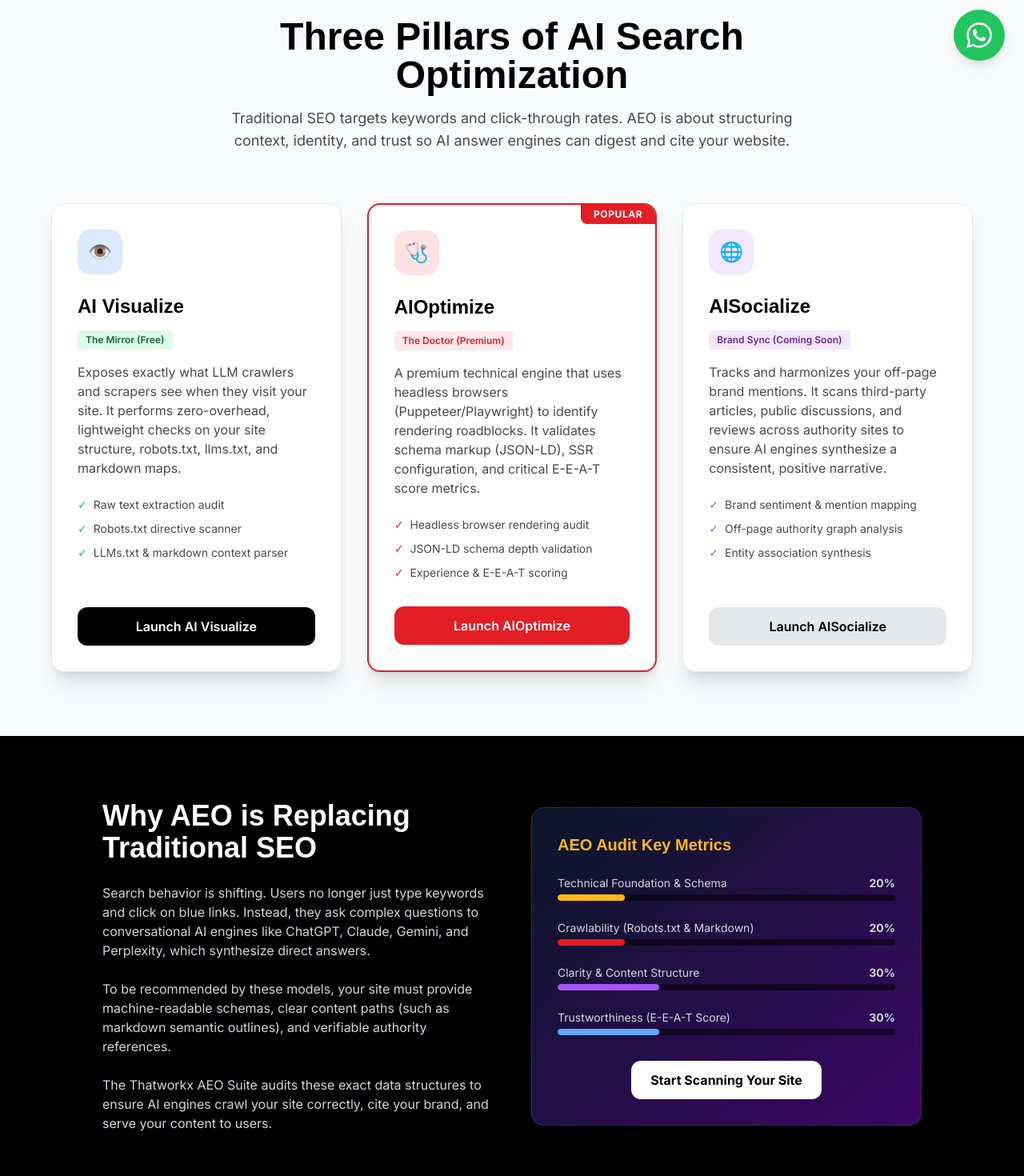
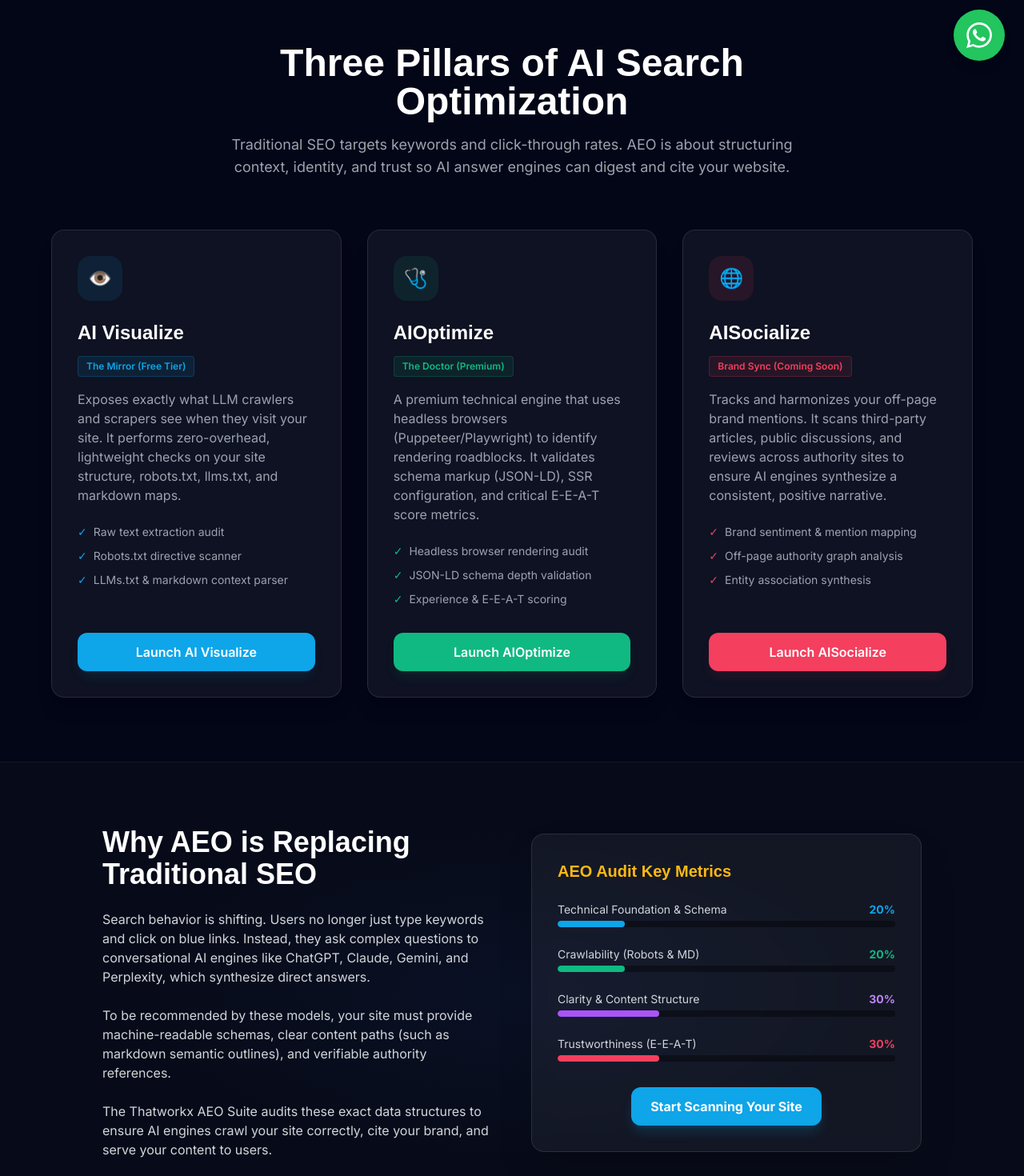
Before and after one commit to jessgeo-personal/thatworkx-do-v1, a Next.js app: page /aeo-tool in a window 1280 px wide. Shown: the part 700-2170 px from the top of the page at 80% size. Built offline with nearby package versions, Linux system fonts and the light colour scheme.

Commit message:
feat: align /aeo-tool landing page styling with subdomain branding and include TDD checks

```diff
--- a/app/aeo-tool/page.tsx
+++ b/app/aeo-tool/page.tsx
@@ -35,74 +35,75 @@
   }
 
   return (
-    <>
+    <div className="bg-[#020617] text-white min-h-screen">
       <script
         type="application/ld+json"
         dangerouslySetInnerHTML={{ __html: JSON.stringify(aeoSuiteSchema) }}
       />
 
       {/* Hero Section */}
-      <section className="bg-gradient-to-br from-aeo-navy via-brand-black to-black text-white py-20 relative overflow-hidden">
-        <div className="absolute top-0 right-0 w-96 h-96 bg-brand-red opacity-10 rounded-full blur-3xl -mr-20 -mt-20"></div>
-        <div className="absolute bottom-0 left-0 w-96 h-96 bg-purple-900 opacity-10 rounded-full blur-3xl -ml-20 -mb-20"></div>
+      <section className="bg-gradient-to-b from-[#0a1128] via-[#020617] to-[#020617] py-24 relative overflow-hidden">
+        {/* Glow Spheres */}
+        <div className="absolute top-0 right-1/4 w-96 h-96 bg-[#0ea5e9] opacity-[0.07] rounded-full blur-3xl -mt-20"></div>
+        <div className="absolute top-1/3 left-1/4 w-96 h-96 bg-[#10b981] opacity-[0.05] rounded-full blur-3xl"></div>
 
         <div className="container-custom max-w-5xl text-center relative z-10">
-          <div className="inline-flex items-center space-x-2 bg-white bg-opacity-10 px-4 py-1.5 rounded-full text-brand-gold text-sm font-semibold mb-6 border border-white border-opacity-10">
+          <div className="inline-flex items-center space-x-2 bg-white/5 border border-white/10 px-4 py-1.5 rounded-full text-[#0ea5e9] text-sm font-semibold mb-6">
             <span>✨</span>
-            <span>Next-Gen Web Visibility</span>
+            <span>AEO Suite Visual Parity Enabled</span>
           </div>
 
           <h1 className="text-4xl md:text-6xl font-heading font-bold mb-6 tracking-tight leading-tight">
-            The Thatworkx <span className="text-brand-red">AEO</span> Suite
+            The Thatworkx <span className="text-[#0ea5e9]">AEO</span> Suite
           </h1>
-          <p className="text-xl md:text-2xl text-gray-300 max-w-3xl mx-auto mb-10 font-light">
+          <p className="text-xl md:text-2xl text-gray-400 max-w-3xl mx-auto mb-10 font-light">
             If your website isn't optimized for AI, you're invisible to the next generation of search. Align your digital presence for ChatGPT, Claude, Gemini, and Perplexity.
           </p>
 
           {/* Quick Scan Input Redirect */}
-          <div className="max-w-2xl mx-auto bg-white bg-opacity-5 backdrop-blur-md p-2 rounded-2xl border border-white border-opacity-10 shadow-2xl mb-12">
+          <div className="max-w-2xl mx-auto bg-white/5 backdrop-blur-md p-2 rounded-2xl border border-white/10 shadow-[0_0_50px_rgba(14,165,233,0.1)] mb-12">
             <ScanForm />
           </div>
         </div>
       </section>
 
       {/* The Three Pillars Section */}
-      <section className="py-20 bg-gray-50 text-brand-black">
+      <section className="py-20 bg-[#020617] border-t border-white/5">
         <div className="container-custom max-w-6xl">
           <div className="text-center max-w-3xl mx-auto mb-16">
             <h2 className="text-3xl md:text-5xl font-heading font-bold mb-4">
               Three Pillars of AI Search Optimization
             </h2>
-            <p className="text-lg text-brand-gray-dark">
+            <p className="text-lg text-gray-400">
               Traditional SEO targets keywords and click-through rates. AEO is about structuring context, identity, and trust so AI answer engines can digest and cite your website.
             </p>
           </div>
 
           <div className="grid md:grid-cols-3 gap-8">
-            {/* Card 1: AI Visualize */}
-            <div className="bg-white rounded-2xl p-8 border border-gray-200 shadow-xl transition-transform hover:-translate-y-2 duration-300 flex flex-col justify-between">
+            {/* Card 1: AI Visualize (Sky Blue) */}
+            <div className="bg-white/5 rounded-2xl p-8 border border-white/10 hover:border-[#0ea5e9]/40 shadow-xl transition-all hover:-translate-y-2 hover:shadow-[0_0_30px_rgba(14,165,233,0.15)] duration-300 flex flex-col justify-between">
               <div>
-                <div className="w-14 h-14 bg-blue-100 rounded-2xl flex items-center justify-center text-blue-600 text-2xl font-bold mb-6">
+                <div className="w-14 h-14 bg-[#0ea5e9]/10 rounded-2xl flex items-center justify-center text-[#0ea5e9] text-2xl font-bold mb-6">
                   👁️
                 </div>
-                <h3 className="text-2xl font-bold mb-3 font-heading text-brand-black">
+                <h3 className="text-2xl font-bold mb-3 font-heading text-white">
                   AI Visualize
                 </h3>
-                <span className="inline-block text-xs font-semibold px-2.5 py-1 rounded bg-green-100 text-green-800 mb-4">
-                  The Mirror (Free)
+                <span className="inline-block text-xs font-semibold px-2.5 py-1 rounded bg-[#0ea5e9]/10 text-[#0ea5e9] mb-4 border border-[#0ea5e9]/20">
+                  The Mirror (Free Tier)
                 </span>
-                <p className="text-brand-gray-dark mb-6">
+                <p className="text-gray-400 mb-6">
                   Exposes exactly what LLM crawlers and scrapers see when they visit your site. It performs zero-overhead, lightweight checks on your site structure, robots.txt, llms.txt, and markdown maps.
                 </p>
-                <ul className="space-y-2.5 text-sm text-brand-gray-dark mb-8">
+                <ul className="space-y-2.5 text-sm text-gray-400 mb-8">
                   <li className="flex items-center">
-                    <span className="text-green-500 mr-2">✓</span> Raw text extraction audit
+                    <span className="text-[#0ea5e9] mr-2">✓</span> Raw text extraction audit
                   </li>
                   <li className="flex items-center">
-                    <span className="text-green-500 mr-2">✓</span> Robots.txt directive scanner
+                    <span className="text-[#0ea5e9] mr-2">✓</span> Robots.txt directive scanner
                   </li>
                   <li className="flex items-center">
-                    <span className="text-green-500 mr-2">✓</span> LLMs.txt & markdown context parser
+                    <span className="text-[#0ea5e9] mr-2">✓</span> LLMs.txt & markdown context parser
                   </li>
                 </ul>
               </div>
@@ -111,39 +112,36 @@
                 target="_blank"
                 rel="noopener noreferrer"
                 id="btn-trigger-visualize"
-                className="w-full text-center py-3 bg-brand-black text-white hover:bg-brand-gray-dark font-semibold rounded-xl transition-colors"
+                className="w-full text-center py-3 bg-[#0ea5e9] text-white hover:bg-sky-600 font-semibold rounded-xl transition-colors shadow-lg shadow-sky-500/10"
               >
                 Launch AI Visualize
               </a>
             </div>
 
-            {/* Card 2: AIOptimize */}
-            <div className="bg-white rounded-2xl p-8 border-2 border-brand-red shadow-xl relative transition-transform hover:-translate-y-2 duration-300 flex flex-col justify-between overflow-hidden">
-              <div className="absolute top-0 right-0 bg-brand-red text-white text-xs font-bold uppercase tracking-wider px-4 py-1 rounded-bl-lg">
-                Popular
-              </div>
+            {/* Card 2: AIOptimize (Emerald Green) */}
+            <div className="bg-white/5 rounded-2xl p-8 border border-white/10 hover:border-[#10b981]/40 shadow-xl transition-all hover:-translate-y-2 hover:shadow-[0_0_30px_rgba(16,185,129,0.15)] duration-300 flex flex-col justify-between">
               <div>
-                <div className="w-14 h-14 bg-red-100 rounded-2xl flex items-center justify-center text-brand-red text-2xl font-bold mb-6">
+                <div className="w-14 h-14 bg-[#10b981]/10 rounded-2xl flex items-center justify-center text-[#10b981] text-2xl font-bold mb-6">
                   🩺
                 </div>
-                <h3 className="text-2xl font-bold mb-3 font-heading text-brand-black">
+                <h3 className="text-2xl font-bold mb-3 font-heading text-white">
                   AIOptimize
                 </h3>
-                <span className="inline-block text-xs font-semibold px-2.5 py-1 rounded bg-brand-red bg-opacity-10 text-brand-red mb-4">
+                <span className="inline-block text-xs font-semibold px-2.5 py-1 rounded bg-[#10b981]/10 text-[#10b981] mb-4 border border-[#10b981]/20">
                   The Doctor (Premium)
                 </span>
-                <p className="text-brand-gray-dark mb-6">
+                <p className="text-gray-400 mb-6">
                   A premium technical engine that uses headless browsers (Puppeteer/Playwright) to identify rendering roadblocks. It validates schema markup (JSON-LD), SSR configuration, and critical E-E-A-T score metrics.
                 </p>
-                <ul className="space-y-2.5 text-sm text-brand-gray-dark mb-8">
+                <ul className="space-y-2.5 text-sm text-gray-400 mb-8">
                   <li className="flex items-center">
-                    <span className="text-brand-red mr-2">✓</span> Headless browser rendering audit
+                    <span className="text-[#10b981] mr-2">✓</span> Headless browser rendering audit
                   </li>
                   <li className="flex items-center">
-                    <span className="text-brand-red mr-2">✓</span> JSON-LD schema depth validation
+                    <span className="text-[#10b981] mr-2">✓</span> JSON-LD schema depth validation
                   </li>
                   <li className="flex items-center">
-                    <span className="text-brand-red mr-2">✓</span> Experience & E-E-A-T scoring
+                    <span className="text-[#10b981] mr-2">✓</span> Experience & E-E-A-T scoring
                   </li>
                 </ul>
               </div>
@@ -152,36 +150,36 @@
                 target="_blank"
                 rel="noopener noreferrer"
                 id="btn-trigger-optimize"
-                className="w-full text-center py-3 bg-brand-red text-white hover:bg-red-700 font-semibold rounded-xl transition-colors"
+                className="w-full text-center py-3 bg-[#10b981] text-white hover:bg-emerald-600 font-semibold rounded-xl transition-colors shadow-lg shadow-emerald-500/10"
               >
                 Launch AIOptimize
               </a>
             </div>
 
-            {/* Card 3: AISocialize */}
-            <div className="bg-white rounded-2xl p-8 border border-gray-200 shadow-xl transition-transform hover:-translate-y-2 duration-300 flex flex-col justify-between">
+            {/* Card 3: AISocialize (Rose Red) */}
+            <div className="bg-white/5 rounded-2xl p-8 border border-white/10 hover:border-[#f43f5e]/40 shadow-xl transition-all hover:-translate-y-2 hover:shadow-[0_0_30px_rgba(244,63,94,0.15)] duration-300 flex flex-col justify-between">
               <div>
-                <div className="w-14 h-14 bg-purple-100 rounded-2xl flex items-center justify-center text-purple-600 text-2xl font-bold mb-6">
+                <div className="w-14 h-14 bg-[#f43f5e]/10 rounded-2xl flex items-center justify-center text-[#f43f5e] text-2xl font-bold mb-6">
                   🌐
                 </div>
-                <h3 className="text-2xl font-bold mb-3 font-heading text-brand-black">
+                <h3 className="text-2xl font-bold mb-3 font-heading text-white">
                   AISocialize
                 </h3>
-                <span className="inline-block text-xs font-semibold px-2.5 py-1 rounded bg-purple-100 text-purple-800 mb-4">
+                <span className="inline-block text-xs font-semibold px-2.5 py-1 rounded bg-[#f43f5e]/10 text-[#f43f5e] mb-4 border border-[#f43f5e]/20">
                   Brand Sync (Coming Soon)
                 </span>
-                <p className="text-brand-gray-dark mb-6">
+                <p className="text-gray-400 mb-6">
                   Tracks and harmonizes your off-page brand mentions. It scans third-party articles, public discussions, and reviews across authority sites to ensure AI engines synthesize a consistent, positive narrative.
                 </p>
-                <ul className="space-y-2.5 text-sm text-brand-gray-dark mb-8">
+                <ul className="space-y-2.5 text-sm text-gray-400 mb-8">
                   <li className="flex items-center">
-                    <span className="text-purple-500 mr-2">✓</span> Brand sentiment & mention mapping
+                    <span className="text-[#f43f5e] mr-2">✓</span> Brand sentiment & mention mapping
                   </li>
                   <li className="flex items-center">
-                    <span className="text-purple-500 mr-2">✓</span> Off-page authority graph analysis
+                    <span className="text-[#f43f5e] mr-2">✓</span> Off-page authority graph analysis
                   </li>
                   <li className="flex items-center">
-                    <span className="text-purple-500 mr-2">✓</span> Entity association synthesis
+                    <span className="text-[#f43f5e] mr-2">✓</span> Entity association synthesis
                   </li>
                 </ul>
               </div>
@@ -190,7 +188,7 @@
                 target="_blank"
                 rel="noopener noreferrer"
                 id="btn-trigger-socialize"
-                className="w-full text-center py-3 bg-gray-200 hover:bg-gray-300 text-brand-black font-semibold rounded-xl transition-colors"
+                className="w-full text-center py-3 bg-[#f43f5e] text-white hover:bg-rose-600 font-semibold rounded-xl transition-colors shadow-lg shadow-rose-500/10"
               >
                 Launch AISocialize
               </a>
@@ -200,8 +198,9 @@
       </section>
 
       {/* Why AEO is Critical Section */}
-      <section className="py-20 bg-brand-black text-white relative">
-        <div className="container-custom max-w-5xl">
+      <section className="py-20 bg-[#070b19] text-white border-t border-white/5 relative">
+        <div className="absolute inset-0 bg-[radial-gradient(ellipse_at_center,_var(--tw-gradient-stops))] from-blue-950/20 via-transparent to-transparent pointer-events-none"></div>
+        <div className="container-custom max-w-5xl relative z-10">
           <div className="grid md:grid-cols-2 gap-12 items-center">
             <div>
               <h2 className="text-3xl md:text-4xl font-heading font-bold mb-6">
@@ -220,43 +219,43 @@
               </div>
             </div>
 
-            <div className="bg-gradient-to-br from-aeo-navy to-purple-950 p-8 rounded-2xl border border-white border-opacity-10 shadow-2xl">
+            <div className="bg-white/5 backdrop-blur-md p-8 rounded-2xl border border-white/10 shadow-2xl">
               <h3 className="text-xl font-bold mb-6 text-brand-gold">AEO Audit Key Metrics</h3>
               <div className="space-y-6">
                 <div>
                   <div className="flex justify-between text-sm mb-1 text-gray-300">
                     <span>Technical Foundation & Schema</span>
-                    <span className="font-bold">20%</span>
+                    <span className="font-bold text-[#0ea5e9]">20%</span>
                   </div>
-                  <div className="w-full bg-black bg-opacity-50 h-2 rounded-full overflow-hidden">
-                    <div className="bg-brand-gold h-full rounded-full" style={{ width: '20%' }}></div>
+                  <div className="w-full bg-black/40 h-2 rounded-full overflow-hidden">
+                    <div className="bg-[#0ea5e9] h-full rounded-full" style={{ width: '20%' }}></div>
                   </div>
                 </div>
                 <div>
                   <div className="flex justify-between text-sm mb-1 text-gray-300">
-                    <span>Crawlability (Robots.txt & Markdown)</span>
-                    <span className="font-bold">20%</span>
+                    <span>Crawlability (Robots & MD)</span>
+                    <span className="font-bold text-[#10b981]">20%</span>
                   </div>
-                  <div className="w-full bg-black bg-opacity-50 h-2 rounded-full overflow-hidden">
-                    <div className="bg-brand-red h-full rounded-full" style={{ width: '20%' }}></div>
+                  <div className="w-full bg-black/40 h-2 rounded-full overflow-hidden">
+                    <div className="bg-[#10b981] h-full rounded-full" style={{ width: '20%' }}></div>
                   </div>
                 </div>
                 <div>
                   <div className="flex justify-between text-sm mb-1 text-gray-300">
                     <span>Clarity & Content Structure</span>
-                    <span className="font-bold">30%</span>
+                    <span className="font-bold text-purple-400">30%</span>
                   </div>
-                  <div className="w-full bg-black bg-opacity-50 h-2 rounded-full overflow-hidden">
+                  <div className="w-full bg-black/40 h-2 rounded-full overflow-hidden">
                     <div className="bg-purple-500 h-full rounded-full" style={{ width: '30%' }}></div>
                   </div>
                 </div>
                 <div>
                   <div className="flex justify-between text-sm mb-1 text-gray-300">
-                    <span>Trustworthiness (E-E-A-T Score)</span>
-                    <span className="font-bold">30%</span>
+                    <span>Trustworthiness (E-E-A-T)</span>
+                    <span className="font-bold text-[#f43f5e]">30%</span>
                   </div>
-                  <div className="w-full bg-black bg-opacity-50 h-2 rounded-full overflow-hidden">
-                    <div className="bg-blue-400 h-full rounded-full" style={{ width: '30%' }}></div>
+                  <div className="w-full bg-black/40 h-2 rounded-full overflow-hidden">
+                    <div className="bg-[#f43f5e] h-full rounded-full" style={{ width: '30%' }}></div>
                   </div>
                 </div>
               </div>
@@ -265,7 +264,7 @@
                   href="https://aeo.thatworkx.com"
                   target="_blank"
                   rel="noopener noreferrer"
-                  className="inline-flex items-center justify-center px-6 py-3 bg-white text-black hover:bg-gray-100 font-bold rounded-xl transition-all"
+                  className="inline-flex items-center justify-center px-6 py-3 bg-[#0ea5e9] text-white hover:bg-sky-600 font-bold rounded-xl transition-all shadow-lg shadow-sky-500/20"
                 >
                   Start Scanning Your Site
                 </a>
@@ -274,6 +273,6 @@
           </div>
         </div>
       </section>
-    </>
+    </div>
   )
 }
--- a/tailwind.config.ts
+++ b/tailwind.config.ts
@@ -25,6 +25,9 @@
         aeo: {
           navy: '#0A1628',
           cyan: '#00D9FF',
+          visualize: '#0ea5e9', // Sky Blue
+          optimize: '#10b981',  // Emerald Green
+          socialize: '#f43f5e', // Rose Red
         },
         // RPost colors
         rpost: {
```
Also changed, not shown: 1 other file (tests, documents, lock files or other folders).
